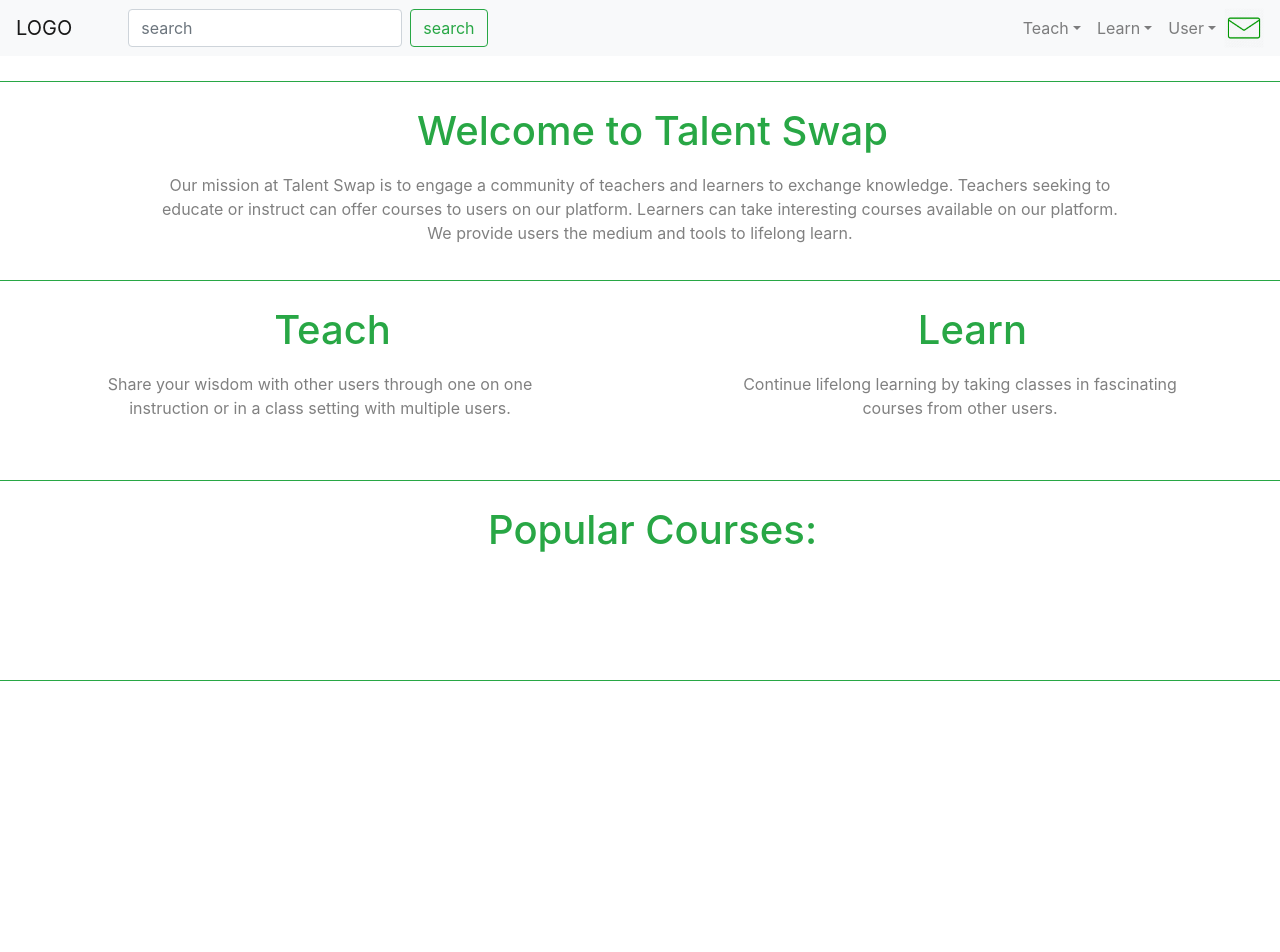
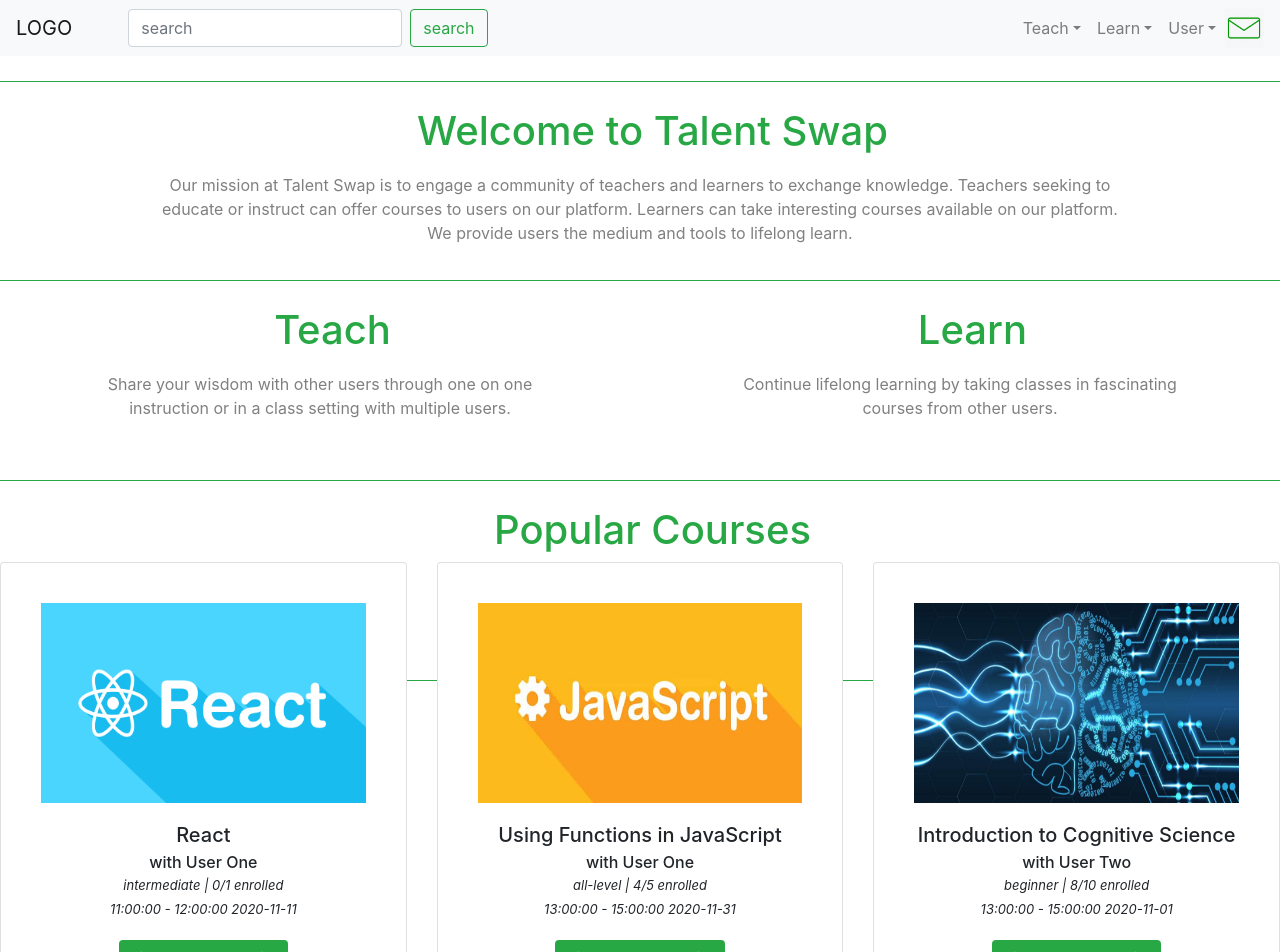
Before and after one commit to jgab13/TalentSwap, a React (Create React App) app in the folder talent_swap/: page / in a window 1280 px wide. Shown: the top 952 px of the page. Before the commit the page ends 800 px from the top, so only its background shows below. Built offline with nearby package versions, Linux system fonts and the light colour scheme.

Commit message:
inserted courses at home page as popular courses, ISSUE: home page style: an horizontal line goes through popular courses section

```diff
--- a/talent_swap/src/courses/testcourses.js
+++ b/talent_swap/src/courses/testcourses.js
@@ -13,7 +13,7 @@ export const hardcodedCourses = [
 			// teacher_id: 1,
 			starttime: "11:00:00",
 			endtime: "12:00:00",
-			date: "2020-10-31",
+			date: "2020-11-11",
 			// duration: "1hr",
 			credit: 1,
 			capacity: 1,
@@ -32,8 +32,8 @@ export const hardcodedCourses = [
 			endtime: "15:00:00",
 			date: "2020-11-31",
 			credit: 1,
-			capacity: 10,
-			enrollment: 10,
+			capacity: 5,
+			enrollment: 4,
 			pic: pic1,
 			level: "all-level"
 		}
--- a/talent_swap/src/react-components/Home/index.js
+++ b/talent_swap/src/react-components/Home/index.js
@@ -1,9 +1,11 @@
 import React from "react";
 import Header from "./../Header";
+import CourseResutls from "./../SearchCourseResults";
 import "./styles.css";
 import Row from 'react-bootstrap/Row'
 import { Redirect, withRouter } from 'react-router-dom';
 
+import {hardcodedCourses} from "./../../courses/testcourses.js"
 
 /* Component for the Home page */
 class Home extends React.Component {
@@ -39,8 +41,9 @@ class Home extends React.Component {
           </p>
         </div>
         <div className="mission">
-          <h1 className="ltitle">Popular Courses:</h1>
+          <h1 className="ltitle">Popular Courses</h1>
           {/* Insert grid of course thumbnails here */}
+          <CourseResutls courses = {hardcodedCourses} />
         </div>
       </div>
     );
--- a/talent_swap/src/react-components/SearchCourseFilter/index.js
+++ b/talent_swap/src/react-components/SearchCourseFilter/index.js
@@ -17,16 +17,15 @@ class CourseFilter extends React.Component{
                     <Dropdown.Item href="#/action-4">all-level</Dropdown.Item>
                 </DropdownButton>
                 <DropdownButton variant = "light" id="dropdown-availability" title="Availability">
-                    <Dropdown.Item href="#/action-1">upcoming, enroll now</Dropdown.Item>
-                    <Dropdown.Item href="#/action-2">upcoming, waitlist</Dropdown.Item>
-                    <Dropdown.Item href="#/action-3">Past</Dropdown.Item>
+                    <Dropdown.Item href="#/action-1">upcoming </Dropdown.Item>
+                    <Dropdown.Item href="#/action-3">past</Dropdown.Item>
                 </DropdownButton>
 
                 <DropdownButton variant = "light" id="dropdown-class-size" title="Class Size">
                     <Dropdown.Item href="#/action-1">one-on-one</Dropdown.Item>
-                    <Dropdown.Item href="#/action-2">small (2-10)</Dropdown.Item>
-                    <Dropdown.Item href="#/action-3">medium (11-20)</Dropdown.Item>
-                    <Dropdown.Item href="#/action-4">large (30+)</Dropdown.Item>
+                    <Dropdown.Item href="#/action-2">small (2-8)</Dropdown.Item>
+                    <Dropdown.Item href="#/action-3">medium (9-20)</Dropdown.Item>
+                    <Dropdown.Item href="#/action-4">large (20+)</Dropdown.Item>
                 </DropdownButton>
             </div>
         );
```
